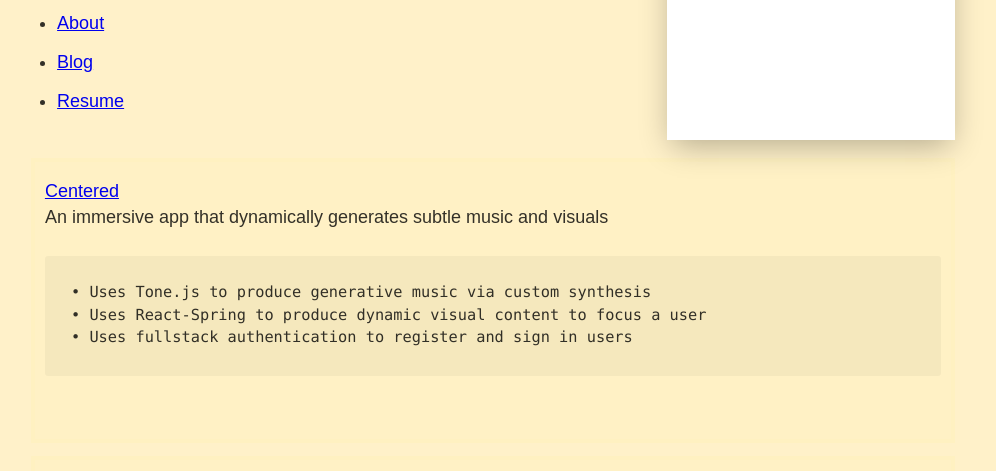
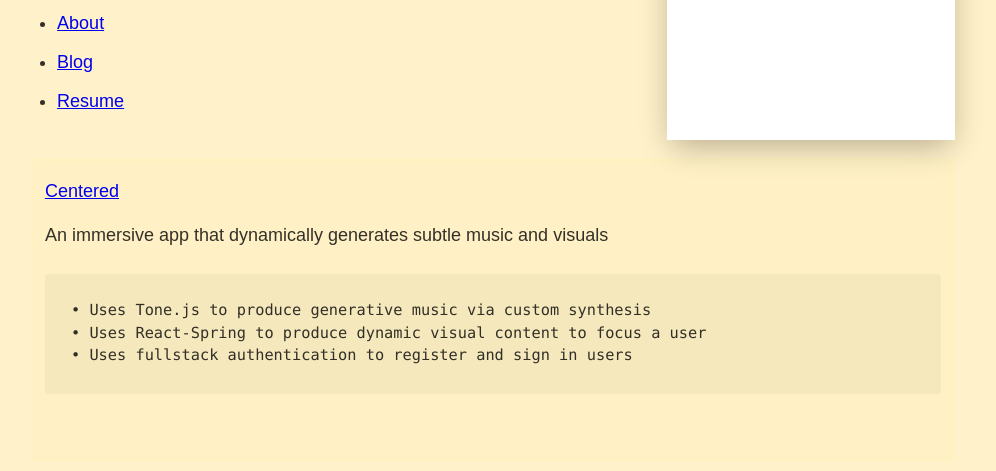
Before and after one commit to henryk1229/personal-site, a Gatsby site: page /projects in a window 1280 px wide. Shown: the part 329-800 px from the top of the page, without its empty margins (147-1143 px from the left). Built offline with nearby package versions, Linux system fonts and the light colour scheme; Gatsby itself is replaced by a stand-in of ours; some packages are replaced by stand-ins of ours; code samples lack their colours; a web font is replaced by a local one.

Commit message:
pre-deploy

```diff
--- a/src/pages/projects.js
+++ b/src/pages/projects.js
@@ -40,7 +40,9 @@ const ProjectPage = () => {
                 className={projectStyles.projectTitle}
                 >{edge.node.frontmatter.title}
               </Link>
-            <div dangerouslySetInnerHTML={{ __html: edge.node.html}}></div>
+                <div className={projectStyles.content}
+                dangerouslySetInnerHTML={{ __html: edge.node.html}}>
+              </div>
             </li>
           )
         })}
--- a/src/pages/projects.module.css
+++ b/src/pages/projects.module.css
@@ -11,17 +11,22 @@
   border-color: hsla(45, 100%, 70%, 0.04);
   /* box-shadow: 0px 10px 30px -5px rgba(0, 0, 0, 0.3); */
   padding: .85rem .55rem 3.5rem;
-  /* margin:  1rem 1rem 3rem; */
+  margin-bottom:  2rem;
   text-decoration: none;
 }
 
 .project:hover {
   box-shadow: 0px 30px 40px -10px rgba(0, 0, 0, 0.35);
 }
+
 .project-title {
   color: coral;
   font-family: 'Grenze', serif;
-  font-size: 3.5rem;
+  font-size: 2.5rem;
   text-decoration: none;
   text-shadow: 0px 10px 30px rgba(0, 0, 0, 0.25);
 }
+
+.content {
+  margin-top: 1rem;
+}
```
Lines whose indentation alone changed are shown as unchanged.
